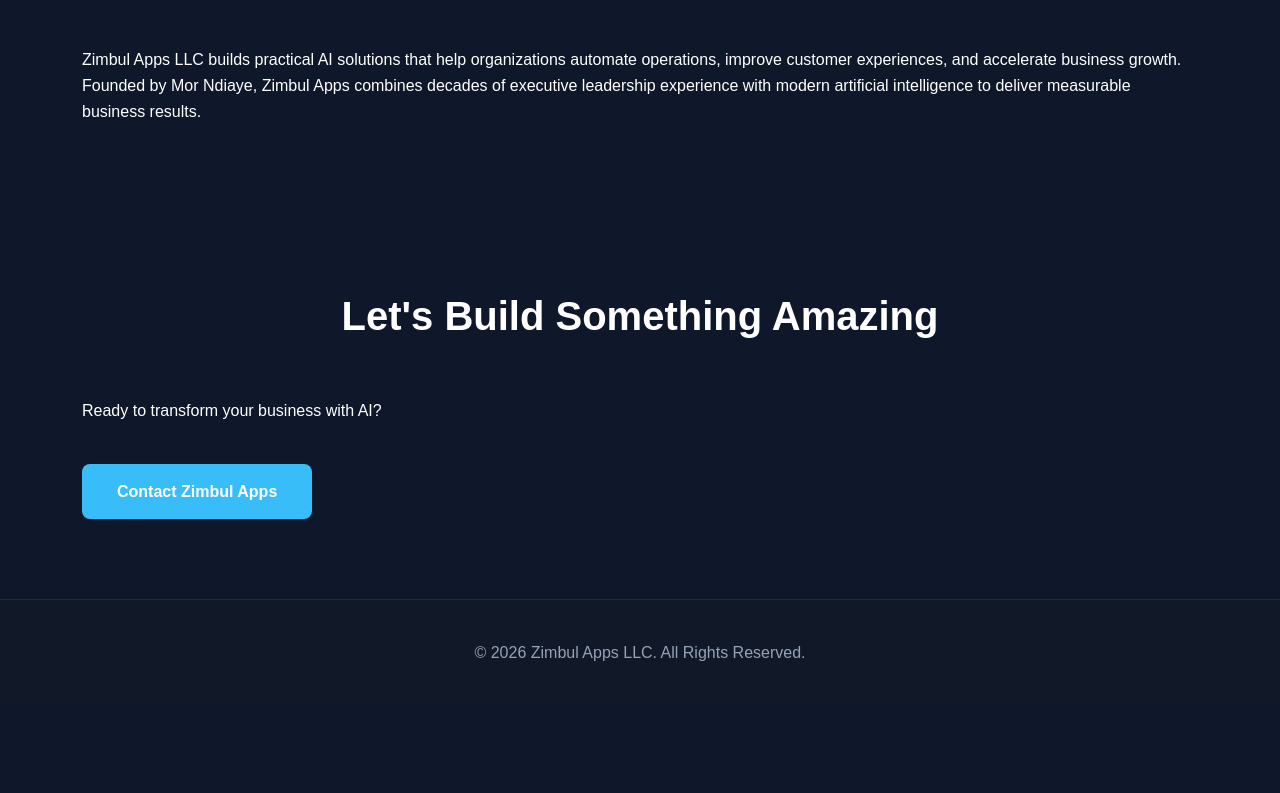
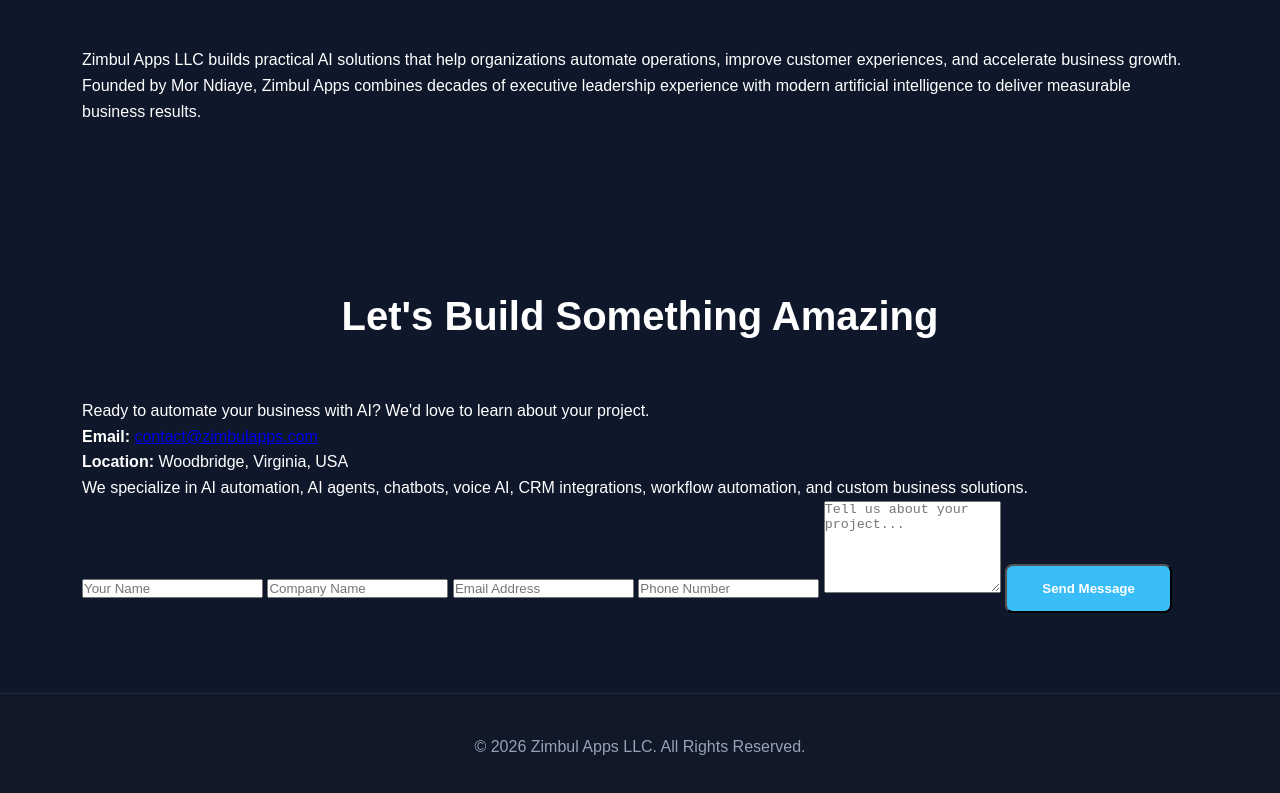
Before and after one commit to ZimbulND/zimbulapps-site, a plain HTML site: page index.html in a window 1280 px wide. Shown: the part 1425-2218 px from the top of the page. Before the commit the page ends 2131 px from the top, so only its background shows below. Drawn offline with Linux system fonts and the light colour scheme.

Commit message:
Add Netlify contact form

```diff
--- a/index.html
+++ b/index.html
@@ -5,7 +5,6 @@
     <meta charset="UTF-8">
     <meta name="viewport" content="width=device-width, initial-scale=1.0">
     <title>Zimbul Apps LLC | AI Automation & Business Solutions</title>
-
     <link rel="stylesheet" href="styles.css">
 </head>
 
@@ -13,9 +12,7 @@
 
 <header>
     <div class="container">
-        <div class="logo">
-            Zimbul Apps LLC
-        </div>
+        <div class="logo">Zimbul Apps LLC</div>
 
         <nav>
             <a href="#services">Services</a>
@@ -27,82 +24,57 @@
 
 <section class="hero">
     <div class="container">
-
         <h1>Automate Your Business With AI</h1>
 
         <p>
             We help businesses save time, reduce costs, and increase revenue through
-            AI Agents, Voice AI, Chatbots, CRM Integrations, and intelligent workflow
-            automation.
+            AI Agents, Voice AI, Chatbots, CRM integrations, and intelligent workflow automation.
         </p>
 
-        <a class="btn" href="mailto:contact@zimbulapps.com">
-            Contact Zimbul Apps
-        </a>
-
+        <a class="btn" href="#contact">Get Started</a>
     </div>
 </section>
 
 <section id="services">
-
     <div class="container">
-
         <h2 class="section-title">Our Services</h2>
 
         <div class="cards">
-
             <div class="card">
                 <h3>AI Agents</h3>
-                <p>
-                    Intelligent AI employees capable of performing real business tasks.
-                </p>
+                <p>Intelligent AI employees capable of performing real business tasks.</p>
             </div>
 
             <div class="card">
                 <h3>Workflow Automation</h3>
-                <p>
-                    Eliminate repetitive work using AI-powered business automation.
-                </p>
+                <p>Eliminate repetitive work using AI-powered business automation.</p>
             </div>
 
             <div class="card">
                 <h3>Voice AI</h3>
-                <p>
-                    AI phone assistants that answer customer calls 24/7.
-                </p>
+                <p>AI phone assistants that answer customer calls 24/7.</p>
             </div>
 
             <div class="card">
                 <h3>Chatbots</h3>
-                <p>
-                    AI customer support for websites, WhatsApp, and messaging platforms.
-                </p>
+                <p>AI customer support for websites, WhatsApp, and messaging platforms.</p>
             </div>
 
             <div class="card">
                 <h3>CRM Integration</h3>
-                <p>
-                    Connect your CRM, email, and business systems into one intelligent workflow.
-                </p>
+                <p>Connect your CRM, email, and business systems into one intelligent workflow.</p>
             </div>
 
             <div class="card">
                 <h3>Business Consulting</h3>
-                <p>
-                    Over 20 years of executive operational leadership combined with cutting-edge AI.
-                </p>
+                <p>Over 20 years of executive operational leadership combined with cutting-edge AI.</p>
             </div>
-
         </div>
-
     </div>
-
 </section>
 
 <section id="about">
-
     <div class="container">
-
         <h2 class="section-title">About Zimbul Apps</h2>
 
         <p>
@@ -112,42 +84,55 @@
 
         <p>
             Founded by Mor Ndiaye, Zimbul Apps combines decades of executive leadership
-            experience with modern artificial intelligence to deliver measurable business
-            results.
+            experience with modern artificial intelligence to deliver measurable business results.
         </p>
-
     </div>
-
 </section>
 
 <section id="contact">
-
     <div class="container">
-
         <h2 class="section-title">Let's Build Something Amazing</h2>
 
         <p>
-            Ready to transform your business with AI?
+            Ready to automate your business with AI? We'd love to learn about your project.
         </p>
 
-        <a class="btn" href="mailto:contact@zimbulapps.com">
-            Contact Zimbul Apps
-        </a>
+        <div class="contact-info">
+            <p>
+                <strong>Email:</strong>
+                <a href="mailto:contact@zimbulapps.com">contact@zimbulapps.com</a>
+            </p>
 
+            <p><strong>Location:</strong> Woodbridge, Virginia, USA</p>
+
+            <p>
+                We specialize in AI automation, AI agents, chatbots, voice AI,
+                CRM integrations, workflow automation, and custom business solutions.
+            </p>
+        </div>
+
+        <form name="contact" method="POST" data-netlify="true" class="contact-form">
+            <input type="hidden" name="form-name" value="contact">
+
+            <input type="text" name="name" placeholder="Your Name" required>
+
+            <input type="text" name="company" placeholder="Company Name">
+
+            <input type="email" name="email" placeholder="Email Address" required>
+
+            <input type="tel" name="phone" placeholder="Phone Number">
+
+            <textarea name="message" placeholder="Tell us about your project..." rows="6" required></textarea>
+
+            <button type="submit" class="btn">Send Message</button>
+        </form>
     </div>
-
 </section>
 
 <footer>
-
     <div class="container">
-
-        <p>
-            © 2026 Zimbul Apps LLC. All Rights Reserved.
-        </p>
-
+        <p>© 2026 Zimbul Apps LLC. All Rights Reserved.</p>
     </div>
-
 </footer>
 
 </body>
```
